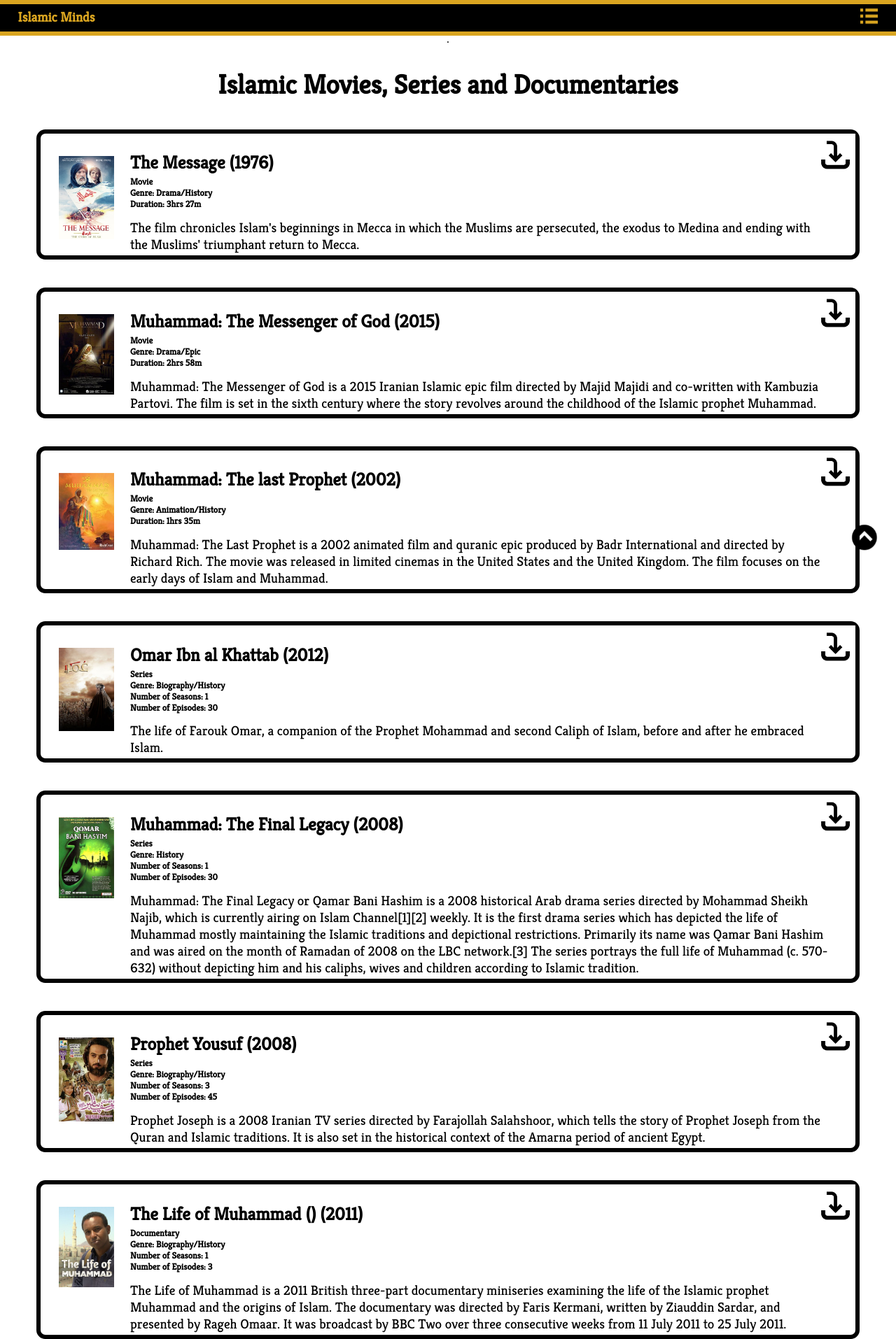
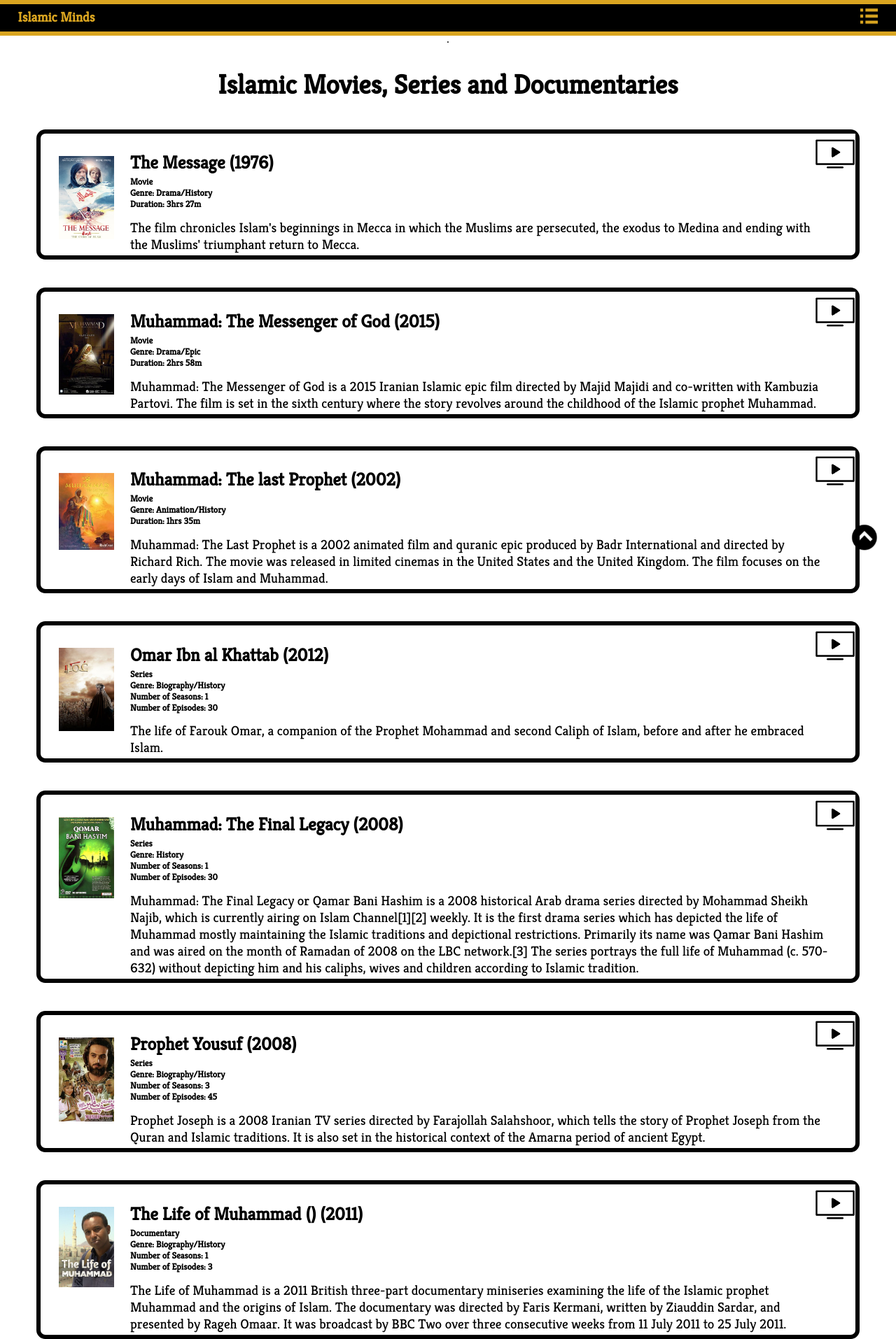
Before and after one commit to Algorithmz-Official/Algorithmz-Official.github.io, a plain HTML site: page HTML/Movies.htm in a window 1280 px wide. Shown: the top 1914 px of the page at 70% size. Drawn offline with Linux system fonts and the light colour scheme.

Commit message:
Update Movies.htm

```diff
--- a/HTML/Movies.htm
+++ b/HTML/Movies.htm
@@ -86,9 +86,9 @@
         <a href="#" download
           ><img
 
-            src="\Images\download.png"
-            alt="Download"
-            title="Download"
+            src="/Images/Watch now.png"
+            alt="Watch Now"
+            title="Watch Now"
             width="5%"
             align="right"
 
@@ -116,9 +116,9 @@
         />
         <a href="#" download
           ><img
-            src="\Images\download.png"
-            alt="Download"
-            title="Download"
+            src="/Images/Watch now.png"
+            alt="Watch Now"
+            title="Watch Now"
             width="5%"
             align="right"
         /></a>
@@ -146,9 +146,9 @@
         />
         <a href="#" download
           ><img
-            src="\Images\download.png"
-            alt="Download"
-            title="Download"
+            src="/Images/Watch now.png"
+            alt="Watch Now"
+            title="Watch Now"
             width="5%"
             align="right"
         /></a>
@@ -177,9 +177,9 @@
         />
         <a href="#" download
           ><img
-            src="\Images\download.png"
-            alt="Download"
-            title="Download"
+            src="/Images/Watch now.png"
+            alt="Watch Now"
+            title="Watch Now"
             width="5%"
             align="right"
         /></a>
@@ -206,9 +206,9 @@
         />
         <a href="#" download
           ><img
-            src="\Images\download.png"
-            alt="Download"
-            title="Download"
+            src="/Images/Watch now.png"
+            alt="Watch Now"
+            title="Watch Now"
             width="5%"
             align="right"
         /></a>
@@ -242,9 +242,9 @@
         />
         <a href="#" download
           ><img
-            src="\Images\download.png"
-            alt="Download"
-            title="Download"
+            src="/Images/Watch now.png"
+            alt="Watch Now"
+            title="Watch Now"
             width="5%"
             align="right"
         /></a>
@@ -273,9 +273,9 @@
         />
         <a href="#" download
           ><img
-            src="\Images\download.png"
-            alt="Download"
-            title="Download"
+            src="/Images/Watch now.png"
+            alt="Watch now"
+            title="Watch now"
             width="5%"
             align="right"
         /></a>
@@ -306,9 +306,9 @@
         />
         <a href="#" download
           ><img
-            src="\Images\download.png"
-            alt="Download"
-            title="Download"
+            src="/Images/Watch now.png"
+            alt="Watch now"
+            title="Watch now"
             width="5%"
             align="right"
         /></a>
@@ -344,9 +344,9 @@
         />
         <a href="#" download
           ><img
-            src="\Images\download.png"
-            alt="Download"
-            title="Download"
+            src="/Images/Watch now.png"
+            alt="Watch now"
+            title="Watch now"
             width="5%"
             align="right"
         /></a>
@@ -375,9 +375,9 @@
         />
         <a href="#" download
           ><img
-            src="\Images\download.png"
-            alt="Download"
-            title="Download"
+            src="/Images/Watch now.png"
+            alt="Watch now"
+            title="Watch now"
             width="5%"
             align="right"
         /></a>
```
